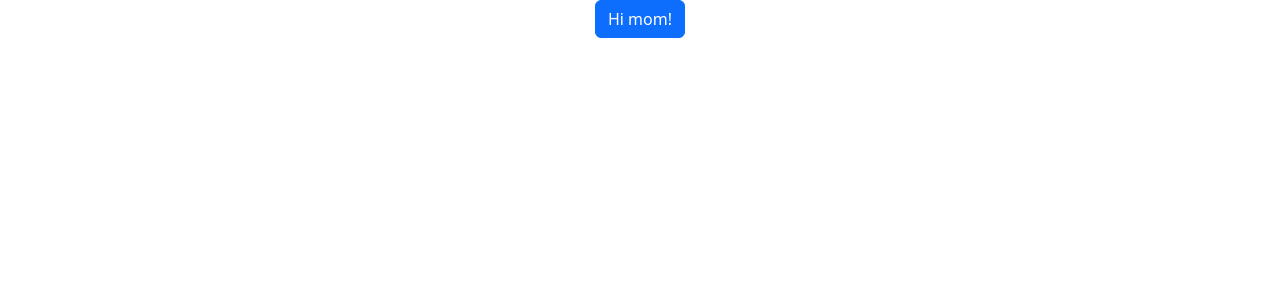
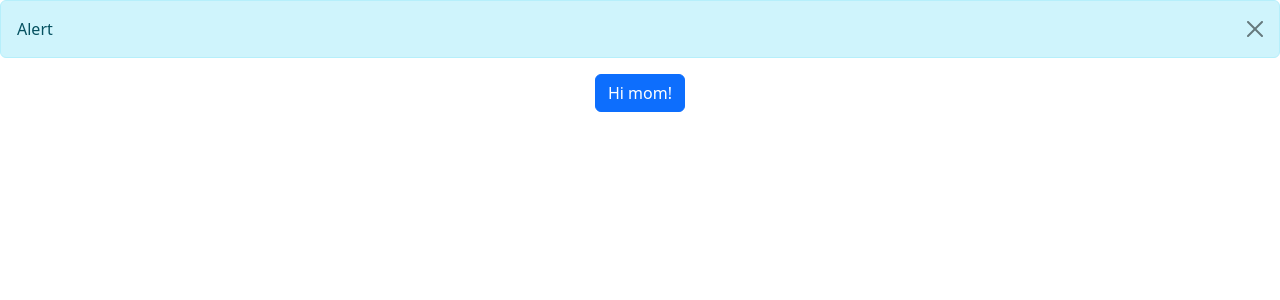
Before and after one commit to harshbix/react-app, a React (Vite) app: page / in a window 1280 px wide. Both pictures are taken after a click on the button "Hi mom!". Shown: the top 300 px of the page. Built offline with nearby package versions, Linux system fonts and the light colour scheme.

Commit message:
make the button and the alert usable

```diff
--- a/src/App.tsx
+++ b/src/App.tsx
@@ -1,13 +1,26 @@
-import ButtonComp from './components/ButtonComp'
+import ButtonComp from "./components/ButtonComp";
+import Alert from "./components/Alert";
+import { useState } from "react";
 
 const App = () => {
   let text = "Hi mom!";
+ const [alertVisble, setAlertVisible] =  useState(false);
+ const handleClick = () =>
+ {
+    setAlertVisible(true);
+ }
   return (
     <div>
+      {alertVisble && <Alert onClose={() => setAlertVisible(false)}>
+        <span>Alert</span>
+        </Alert>}
       <ButtonComp>
-        <button type="button" className='btn btn-primary'>{text}</button>
-      </ButtonComp></div>
-  )
-}
+        <button type="button" className="btn btn-primary" onClick={handleClick}>
+          {text}
+        </button>
+      </ButtonComp>
+    </div>
+  );
+};
 
-export default App
+export default App;
--- a/src/components/Alert.tsx
+++ b/src/components/Alert.tsx
@@ -3,12 +3,15 @@ import { ReactNode } from "react";
 interface Props
 {
     children: ReactNode;
+    onClose: () => void;
 }
 
 
-const Alert = ({children} : Props ) => {
+const Alert = ({children, onClose} : Props ) => {
   return (
-    <div>{children}</div>
+    <div className="alert alert-info alert-dismissible">{children}
+    <button type="button" className="btn-close" onClick={onClose} data-bs-dismiss ="alert"></button>
+    </div>
   )
 }
 
```
